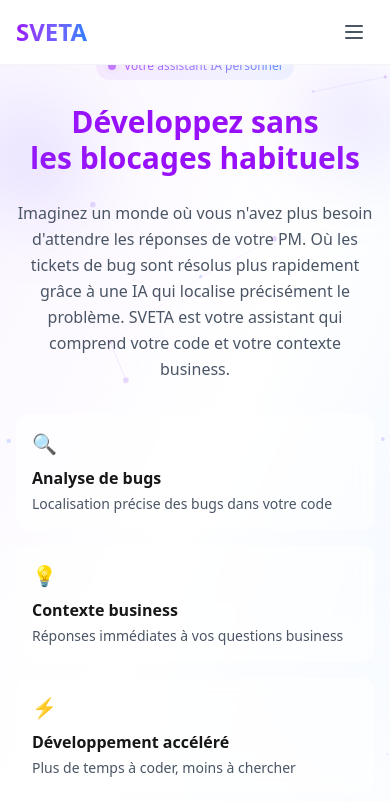
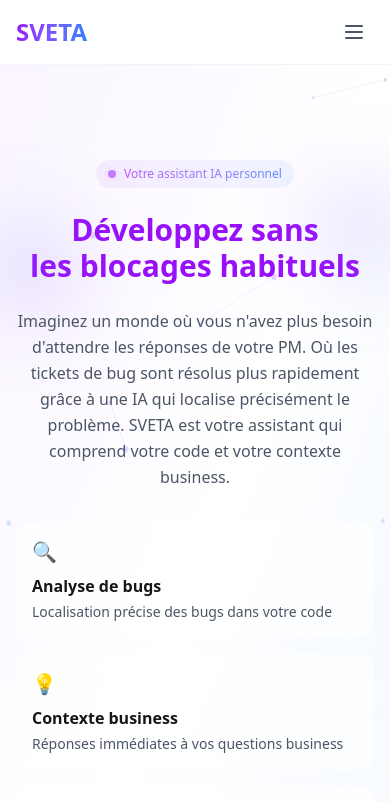
Before and after one commit to Walfhand/sveta.landing-page, a Next.js app: page / in a window 390 px wide. Shown: the top 802 px of the page. Built offline with nearby package versions, Linux system fonts and the light colour scheme.

Commit message:
fix mobile design

```diff
--- a/src/components/sections/HeroSection.tsx
+++ b/src/components/sections/HeroSection.tsx
@@ -11,11 +11,11 @@
   }, []);
 
   return (
-    <section className="relative h-screen flex items-center overflow-hidden bg-gradient-to-br from-purple-50 via-white to-blue-50 dark:from-gray-900 dark:via-black dark:to-purple-900">
+    <section className="relative min-h-screen md:h-screen flex items-start md:items-center overflow-y-auto md:overflow-hidden bg-gradient-to-br from-purple-50 via-white to-blue-50 dark:from-gray-900 dark:via-black dark:to-purple-900">
       <BackgroundAnimation />
       <div className="absolute inset-0 bg-gradient-to-b from-white/0 via-white/0 to-white dark:from-black/0 dark:via-black/0 dark:to-black pointer-events-none" />
 
-      <div className="container relative mx-auto px-4 py-12 sm:py-32">
+      <div className="container relative mx-auto px-4 pt-24 pb-16 md:py-0">
         <div className="max-w-4xl mx-auto">
           <div
             className={`text-center transform transition-all duration-1000 ${
```
